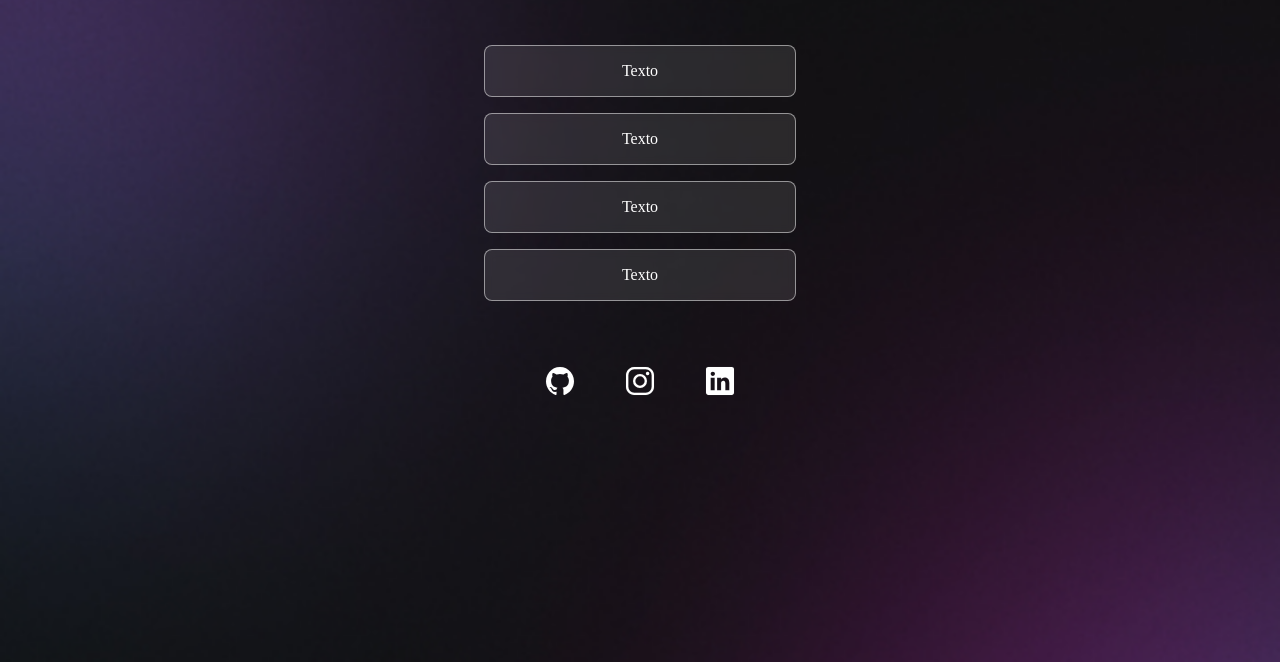
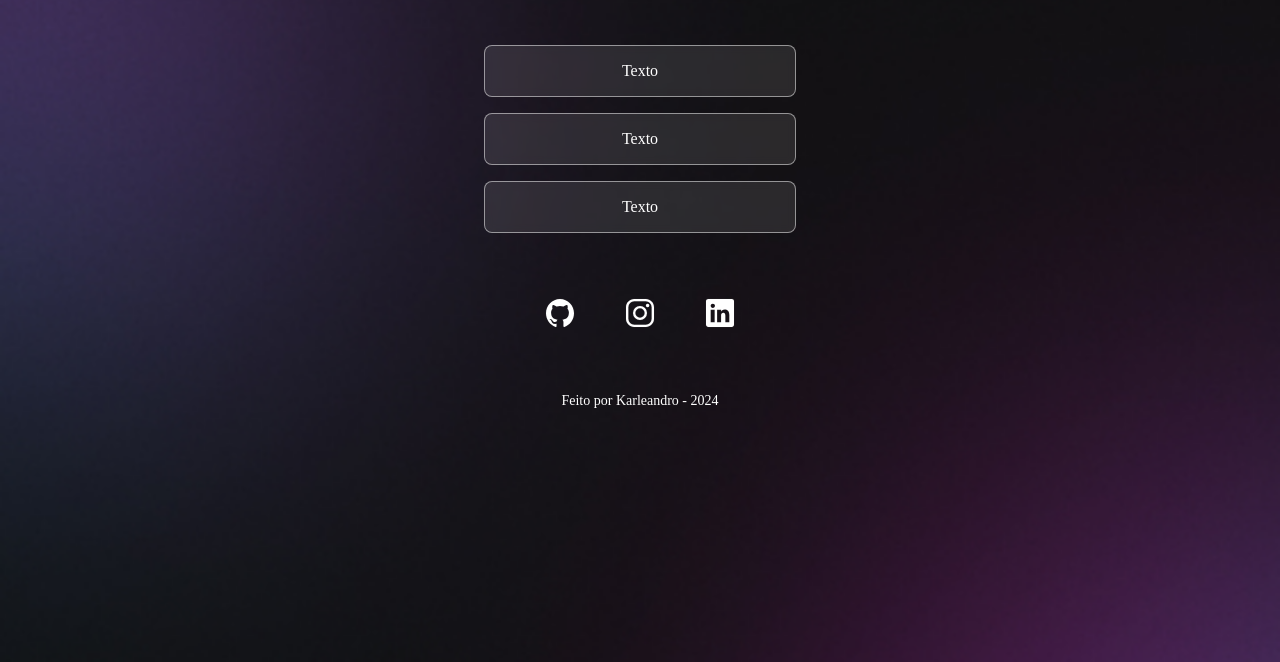
Before and after one commit to karleandrosilva/links, a plain HTML site: page index.html in a window 1280 px wide. Shown: the part 138-800 px from the top of the page. Drawn offline with nearby package versions, Linux system fonts and the light colour scheme.

Commit message:
update footer

```diff
--- a/css/style.css
+++ b/css/style.css
@@ -97,3 +97,9 @@ ul li a:hover {
 #redes-sociais a:hover {
     background: rgba(255, 255, 255, 0.2);
 }
+
+footer p {
+    padding: 24px;
+    font-size: 14px;
+    text-align: center;
+}
--- a/index.html
+++ b/index.html
@@ -20,7 +20,6 @@
             <li><a href="#" target="_blank">Texto</a></li>
             <li><a href="#" target="_blank">Texto</a></li>
             <li><a href="#" target="_blank">Texto</a></li>
-            <li><a href="#" target="_blank">Texto</a></li>
         </ul>
 
         <section id="redes-sociais">
@@ -39,6 +38,10 @@
 
         </section>
 
+        <footer>
+            <p>Feito por Karleandro - 2024</p>
+        </footer>
+
     </main>
     <script type="module" src="https://unpkg.com/ionicons@5.5.2/dist/ionicons/ionicons.esm.js"></script>
     <script type="module" src="https://unpkg.com/ionicons@5.5.2/dist/ionicons/ionicons.js"></script>
```
